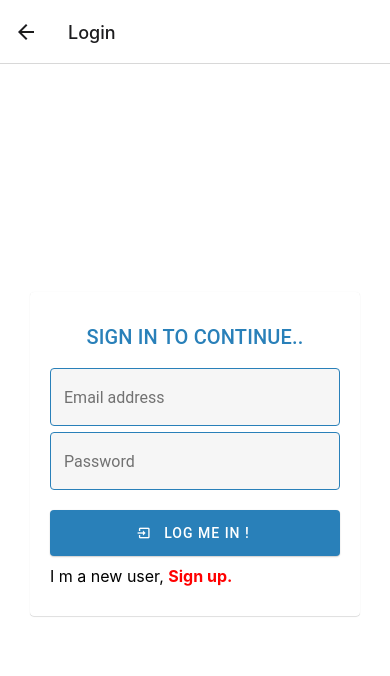
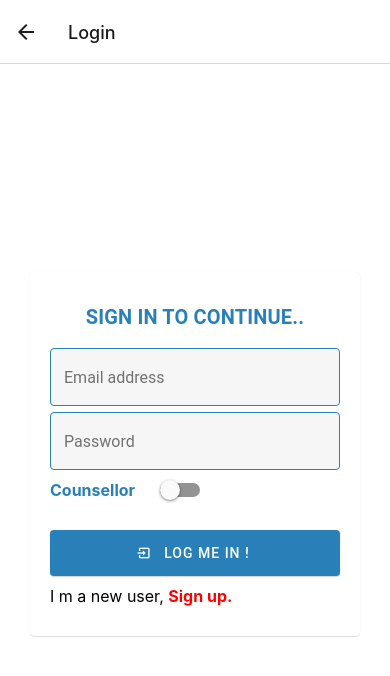
Before and after one commit to Shalini-2209/career-guidance-app-rn, a React Native app: screen /Login in a window 390 px wide. Shown: the top 676 px of the page. Built offline with nearby package versions, Linux system fonts and the light colour scheme; no server answers.

Commit message:
User isolation commit 👩‍💼🙍🏻‍♀️

```diff
--- a/src/screens/Login.js
+++ b/src/screens/Login.js
@@ -1,5 +1,5 @@
 import { View, StyleSheet, Text } from "react-native";
-import { TextInput, Card, Button, Title } from "react-native-paper";
+import { TextInput, Card, Button, Title, Switch } from "react-native-paper";
 import { basic, dark } from "../default/colors";
 import React, { useState, useEffect } from "react";
 import Alert from "../components/Alert";
@@ -13,6 +13,7 @@ const Login = ({ navigation }) => {
 
   const [form, setForm] = useState(initalState);
   const [alert, setAlert] = useState("");
+  const [coach, setCoach] = useState(false);
 
   useEffect(() => {
     <Alert alert={alert} setAlert={setAlert} />;
@@ -24,6 +25,19 @@ const Login = ({ navigation }) => {
       let details = form.mail.split("@");
       let userId = details[0];
 
+      if (coach) {
+        onValue(
+          ref(db, "/coaches/" + userId),
+          (snapshot) => {
+            if (form.pwd === snapshot.val().pwd) {
+              setAlert("Logged in as coach..");
+            }
+          },
+          {
+            onlyOnce: true,
+          }
+        );
+      } else {
         onValue(
           ref(db, "/users/" + userId),
           (snapshot) => {
@@ -35,6 +49,7 @@ const Login = ({ navigation }) => {
             onlyOnce: true,
           }
         );
+      }
     } else setAlert("Missing Fields!");
   };
 
@@ -51,6 +66,8 @@ const Login = ({ navigation }) => {
                 color: basic,
                 marginVertical: 10,
                 textTransform: "uppercase",
+                fontWeight: "bold",
+                fontSize: 20,
               }}
             >
               Sign in to continue..
@@ -76,6 +93,24 @@ const Login = ({ navigation }) => {
               activeOutlineColor={dark}
               onChangeText={(code) => setForm({ ...form, pwd: code })}
             />
+            <View style={{ flexDirection: "row", marginVertical: 10 }}>
+              <Text
+                style={{
+                  fontSize: 16,
+                  color: basic,
+                  marginRight: 25,
+                  fontWeight: "bold",
+                }}
+              >
+                Counsellor
+              </Text>
+              <Switch
+                value={coach}
+                onValueChange={() => setCoach(!coach)}
+                color="#1289A7"
+                style={{ alignSelf: "flex-end" }}
+              />
+            </View>
 
             <Button
               icon="import"
```
Lines whose indentation alone changed are shown as unchanged.
